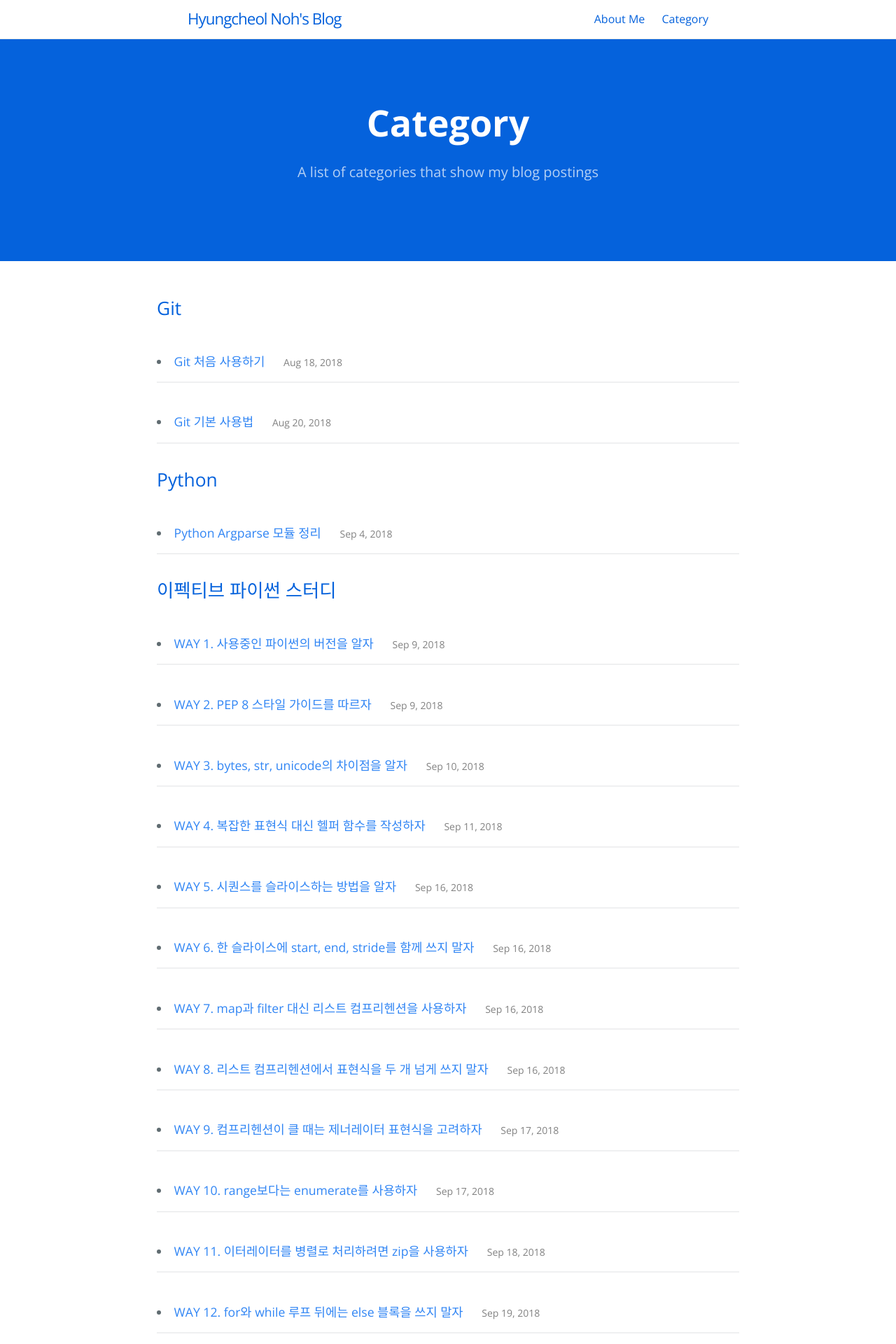
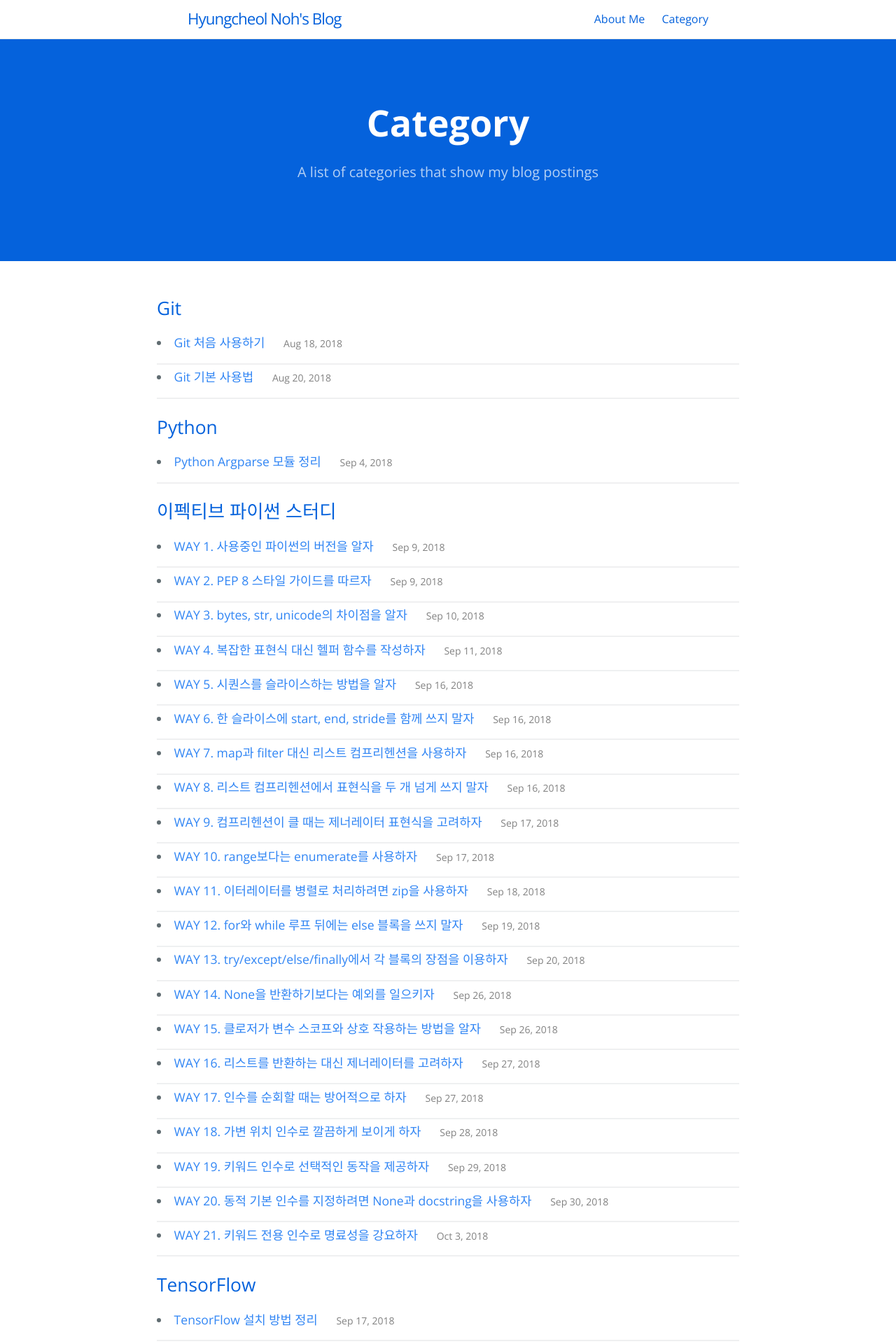
Before and after one commit to hcnoh/hcnoh.github.io, a Jekyll site: the page built from category.md, in a window 1280 px wide. Shown: the top 1920 px of the page at 70% size. Built offline with Jekyll 4.4.1, drawn with Linux system fonts in a browser that asks for light colours.

Commit message:
Update category.html

```diff
--- a/_layouts/category.html
+++ b/_layouts/category.html
@@ -10,8 +10,8 @@ layout: default
   <!--<ul class="post-list">-->
     {% assign pages_list = tag[1] %}
     {% for post in pages_list reversed %}
-      &emsp;
-      <li>
+
+      <li style="margin-bottom: -0.7rem;">
 
         {% assign date_format = site.cayman-blog.date_format | default: "%b %-d, %Y" %}
 
```
